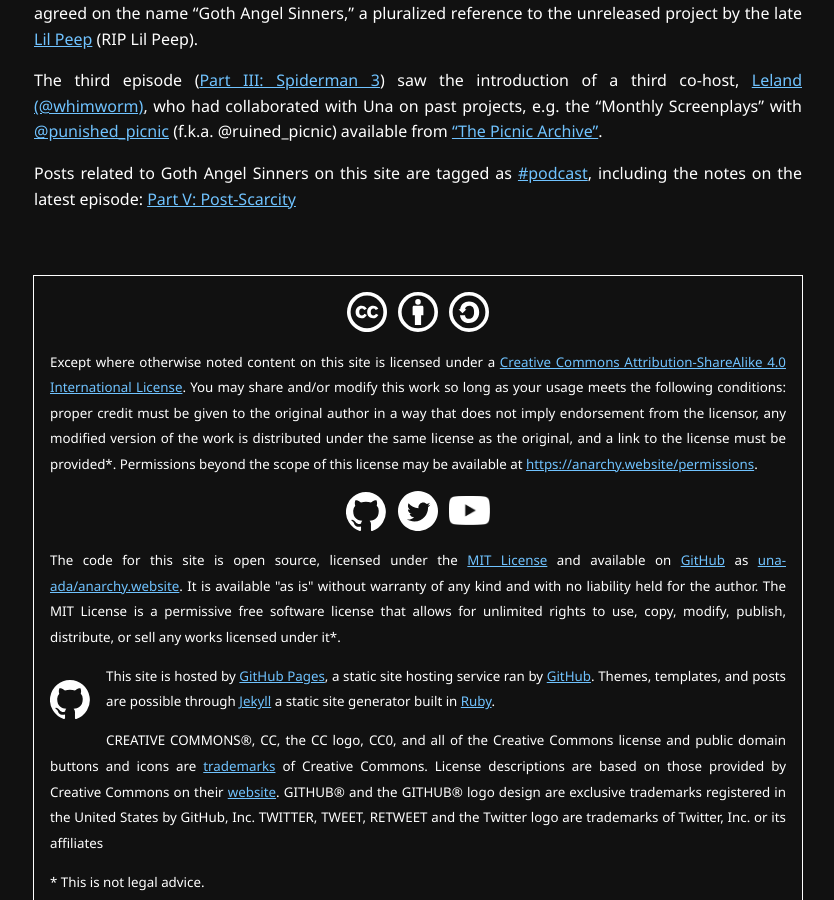
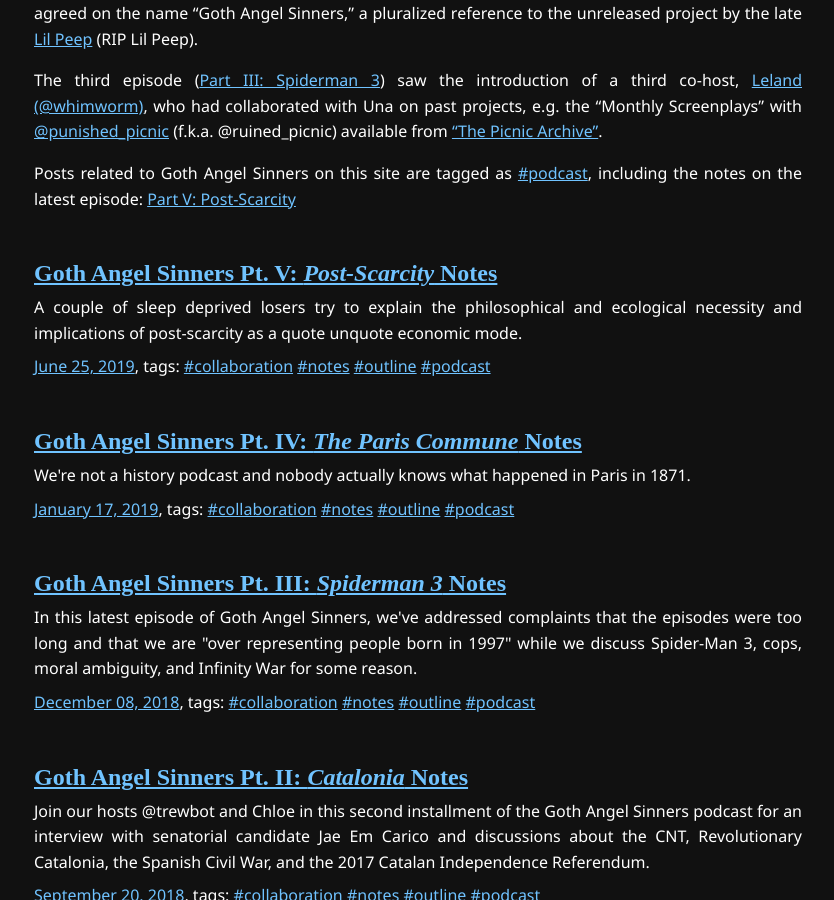
Before and after one commit to una-ada/anarchy.website, a Jekyll site: the page built from gthnglsnnrs/index.md, in a window 1280 px wide and 900 px high, scrolled down 769 px. Shown: the whole window, without its empty margins (222-1056 px from the left). Built offline with Jekyll 4.4.1, drawn with Linux system fonts in a browser that asks for light colours; our own code applies the rules of GitHub Pages for plain Markdown files; some of the changed text lies outside the part shown.

Commit message:
added post list to /gthnglsnnrs/index

```diff
--- a/gthnglsnnrs/index.md
+++ b/gthnglsnnrs/index.md
@@ -47,6 +47,11 @@
 Posts related to Goth Angel Sinners on this site are tagged as [#podcast][9],
 including the notes on the latest episode: [Part V: Post-Scarcity][7]
 
+{% assign relevant = site.posts | where: "series","gthnglsnnrs" %}
+{%- for post in relevant limit:7 -%}
+    {%- include preview.html post=post -%}
+{%- endfor -%}
+
 [1]: https://anchor.fm/gthnglsnnrs
 [2]: https://anarchy.website/
 [3]: https://never-work.com/
```
Also changed, not shown: _drafts/wilde.md (+3 -1 lines).
